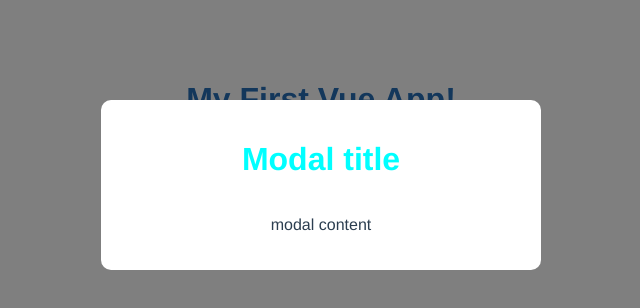
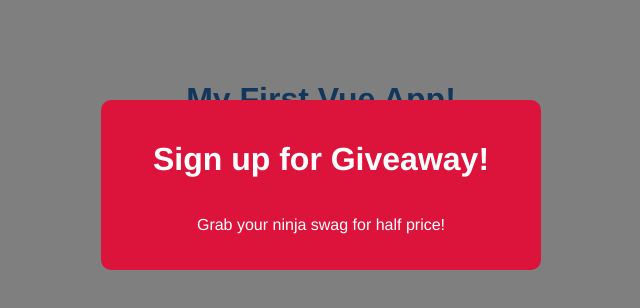
Before and after one commit to tomasz-kempinski/vueJS-course, a Vue app in the folder modal-project/: page / in a window 1280 px wide. Shown: the top 308 px of the page, without its empty margins (319-959 px from the left). Built offline with nearby package versions, Linux system fonts and the light colour scheme.

Commit message:
Add Passing Data with Props

```diff
--- a/modal-project/src/App.vue
+++ b/modal-project/src/App.vue
@@ -1,6 +1,12 @@
 <template>
   <h1>{{ title }}</h1>
-  <Modal />
+  <!-- passing a prop -->
+  <!-- example props named 'header' and 'text' -->
+
+  <!-- <Modal header="Sign up for Giveaway!" text="Grab your ninja swag for half price!" /> -->
+
+  <!-- bind props to data -->
+  <Modal :header="header" :text="text" theme="sale" />
 </template>
 
 <script>
@@ -11,7 +17,9 @@
   components: { Modal },
   data() {
     return {
-      title: "My First Vue App!",
+      title: 'My First Vue App!',
+      header: 'Sign up for Giveaway!',
+      text: 'Grab your ninja swag for half price!'
     };
   },
   methods: {
--- a/modal-project/src/components/Modal.vue
+++ b/modal-project/src/components/Modal.vue
@@ -1,11 +1,19 @@
 <template>
   <div class="backdrop">
-    <div class="modal">
-      <h1>Modal title</h1>
-      <p>modal content</p>
+    <div class="modal" :class="{ sale: theme === 'sale' }">
+      <!-- injecting prop from App.vue -->
+      <h1>{{ header }}</h1>
+      <p>{{ text }}</p>
     </div>
   </div>
 </template>
+
+<script>
+// accepting props
+export default {
+  props: ["header", "text", "theme"],
+};
+</script>
 
 // scoped spowoduje że style zostanie zastosowany tylko do tego componentu
 <style>
@@ -38,4 +46,11 @@
 .modal p {
   font-style: normal;
 }
+.modal.sale {
+  background: crimson;
+  color: white;
+}
+.modal.sale h1 {
+  color: white;
+}
 </style>
```
